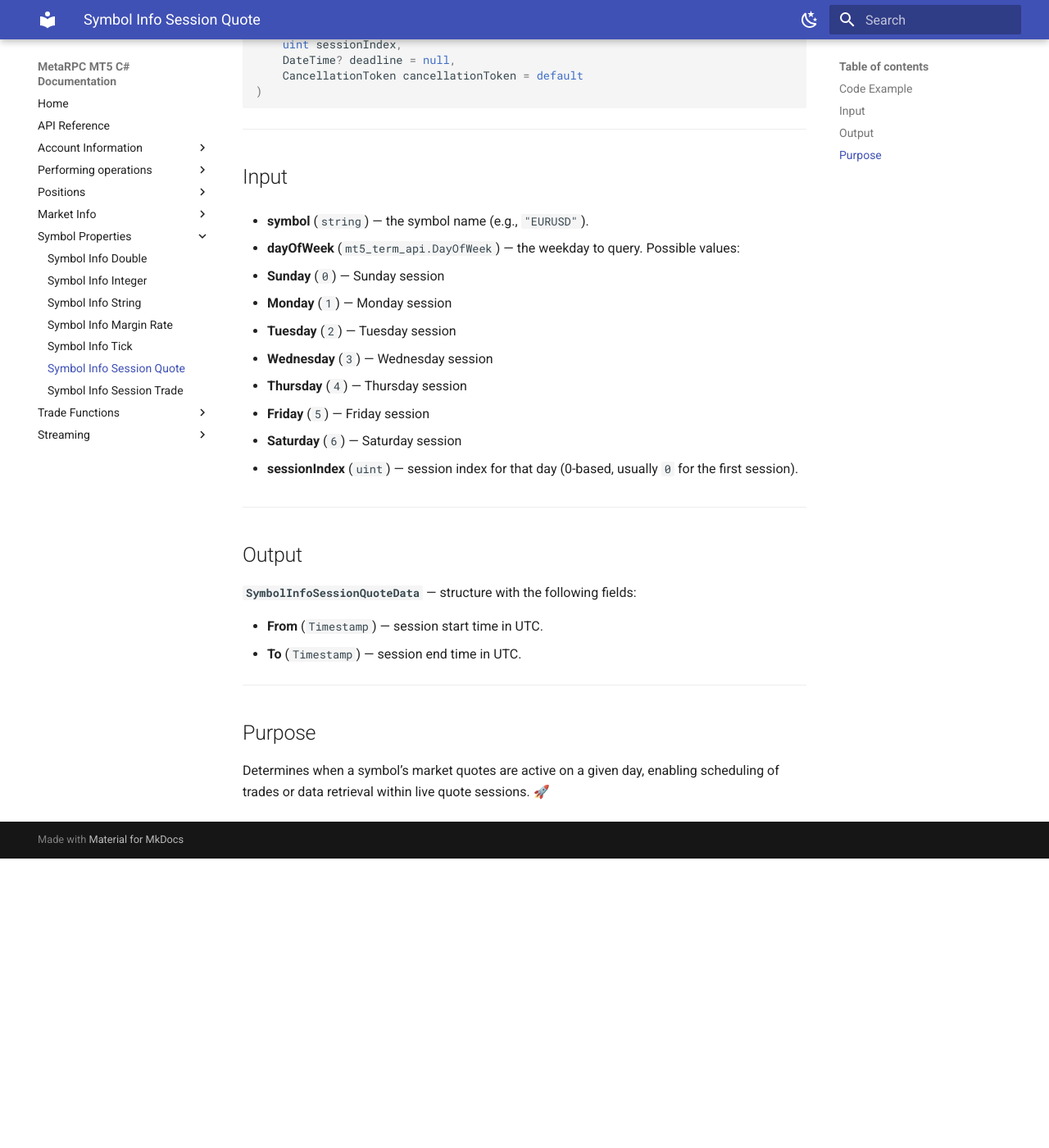
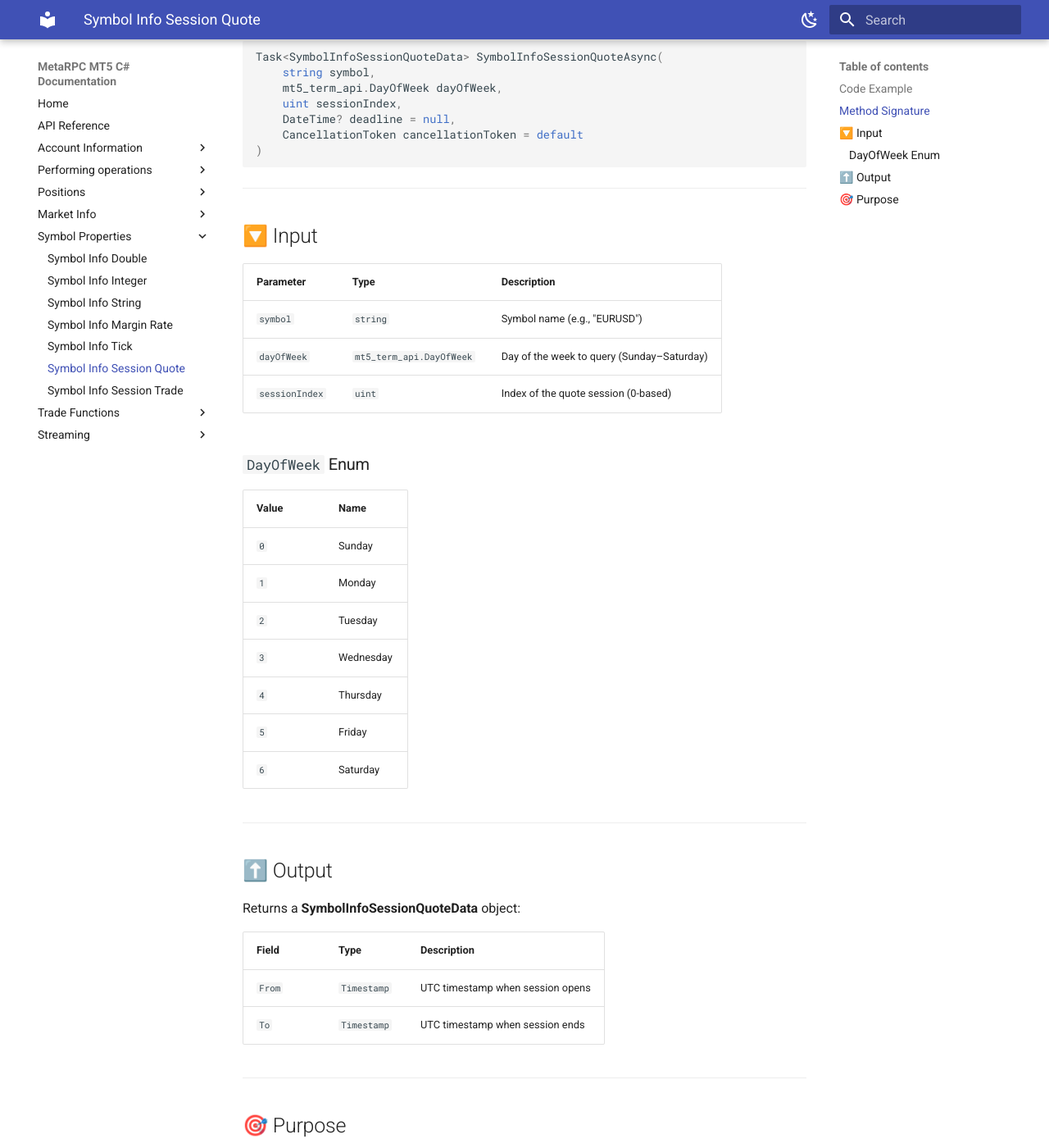
Before and after one commit to MetaRPC/CSharpMT5, an MkDocs documentation site: the page built from docs/SymbolProperties/SymbolInfoSessionQuote.md, in a window 1280 px wide and 1400 px high, scrolled down 664 px. Shown: the whole window at 82% size. Built offline with MkDocs 1.6.1 and Material for MkDocs 9.7.7, drawn with Linux system fonts in a browser that asks for light colours; before the commit the page ends 1711 px from its top, so only the background shows below that; some of the changed text lies outside the part shown.

Commit message:
Update SymbolInfoSessionQuote.md

````diff
--- a/docs/SymbolProperties/SymbolInfoSessionQuote.md
+++ b/docs/SymbolProperties/SymbolInfoSessionQuote.md
@@ -2,6 +2,8 @@
 
 > **Request:** session quote start/end times for a symbol on a specific day from MT5
 > Fetch the market quote session hours (when the symbol’s prices are updated) for a given symbol and weekday.
+
+---
 
 ### Code Example
 
@@ -20,7 +22,9 @@ _logger.LogInformation(
 );
 ```
 
-✨ **Method Signature:**
+---
+
+### Method Signature
 
 ```csharp
 Task<SymbolInfoSessionQuoteData> SymbolInfoSessionQuoteAsync(
@@ -34,33 +38,45 @@ Task<SymbolInfoSessionQuoteData> SymbolInfoSessionQuoteAsync(
 
 ---
 
-## Input
+## 🔽 Input
 
-* **symbol** (`string`) — the symbol name (e.g., `"EURUSD"`).
+| Parameter      | Type                     | Description                                |
+| -------------- | ------------------------ | ------------------------------------------ |
+| `symbol`       | `string`                 | Symbol name (e.g., "EURUSD")               |
+| `dayOfWeek`    | `mt5_term_api.DayOfWeek` | Day of the week to query (Sunday–Saturday) |
+| `sessionIndex` | `uint`                   | Index of the quote session (0-based)       |
 
-* **dayOfWeek** (`mt5_term_api.DayOfWeek`) — the weekday to query. Possible values:
+### `DayOfWeek` Enum
 
-  * **Sunday** (`0`) — Sunday session
-  * **Monday** (`1`) — Monday session
-  * **Tuesday** (`2`) — Tuesday session
-  * **Wednesday** (`3`) — Wednesday session
-  * **Thursday** (`4`) — Thursday session
-  * **Friday** (`5`) — Friday session
-  * **Saturday** (`6`) — Saturday session
-
-* **sessionIndex** (`uint`) — session index for that day (0-based, usually `0` for the first session).
+| Value | Name      |
+| ----- | --------- |
+| `0`   | Sunday    |
+| `1`   | Monday    |
+| `2`   | Tuesday   |
+| `3`   | Wednesday |
+| `4`   | Thursday  |
+| `5`   | Friday    |
+| `6`   | Saturday  |
 
 ---
 
-## Output
+## ⬆️ Output
 
-**`SymbolInfoSessionQuoteData`** — structure with the following fields:
+Returns a **SymbolInfoSessionQuoteData** object:
 
-* **From** (`Timestamp`) — session start time in UTC.
-* **To** (`Timestamp`) — session end time in UTC.
+| Field  | Type        | Description                      |
+| ------ | ----------- | -------------------------------- |
+| `From` | `Timestamp` | UTC timestamp when session opens |
+| `To`   | `Timestamp` | UTC timestamp when session ends  |
 
 ---
 
-## Purpose
+## 🎯 Purpose
 
-Determines when a symbol’s market quotes are active on a given day, enabling scheduling of trades or data retrieval within live quote sessions. 🚀
+Use this method to find out **when quotes are available** for a given symbol on a specific weekday.
+
+Perfect for:
+
+* Time-based trading schedules
+* Preventing trade operations outside of quote sessions
+* Informing UI timers and dashboards with session hours
````
